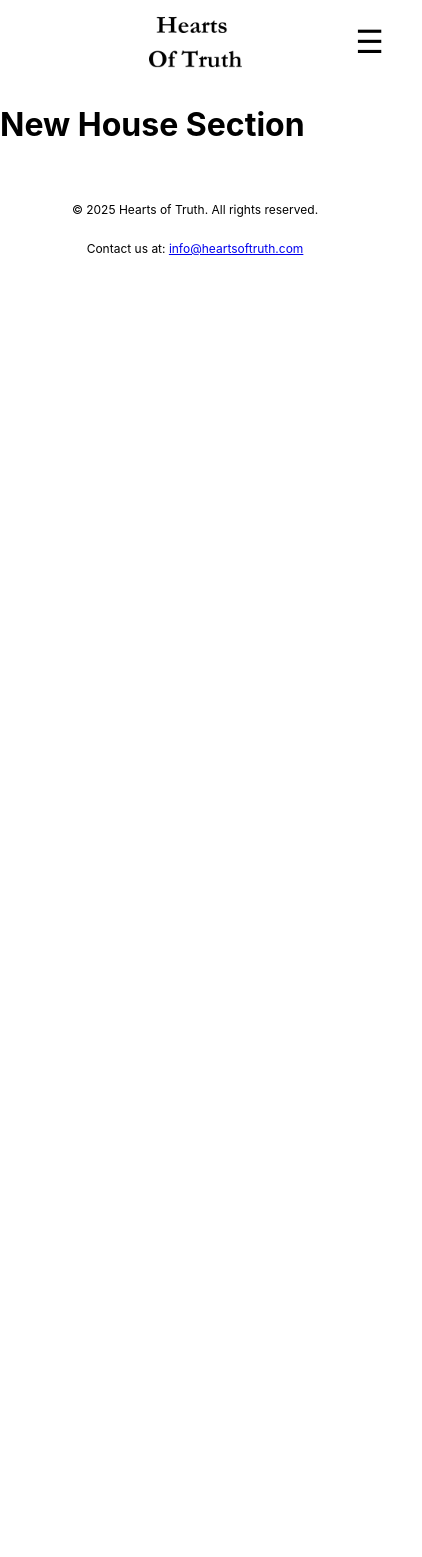
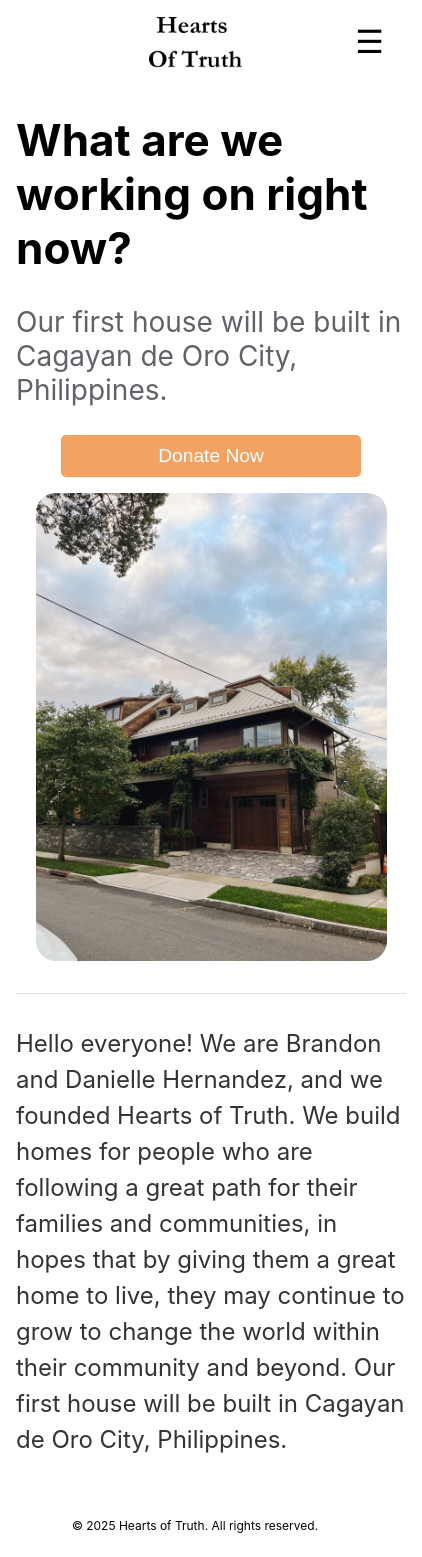
Before and after one commit to brandonhv/heartsOfTruth, a React (Create React App) app in the folder client/: page /newhouse in a window 390 px wide. Shown: the top 1557 px of the page, 422 px wide, since content can reach past the window. Before the commit the page ends 844 px from the top, so only its background shows below. Built offline with nearby package versions, Linux system fonts and the light colour scheme.

Commit message:
Title, subtitles and buttom linked to gofund me has been added

```diff
--- a/client/src/App.css
+++ b/client/src/App.css
@@ -8,10 +8,38 @@
   align-items: center;
   justify-content: flex-end; /* aligns burger right */
   background-color: #ffffff;
-  min-height: 10vh;
+  min-height: 10vh; /* Ensures header is above other content */
+
 }
 
+.mainLogo {
+  position: absolute;
+  left: 50%;
+  transform: translateX(-50%);
+  width: 95px; /* adjust as needed */
 
+}
+
+.bm-header {
+  position: absolute;
+  top: -2%;
+  left: 0;
+  right: -50;
+  display: flex;
+  justify-content: center;
+  pointer-events: none; /* makes sure X stays clickable */
+  z-index: 1;
+  border: none;
+}
+
+.bm-mainLogo {
+  position: absolute;
+  left: 50%;
+  transform: translateX(-50%);
+  width: 95px; /* adjust as needed */
+  border: none;
+
+}
 
 
 
@@ -22,14 +50,10 @@
   justify-content: flex-start;
   margin-left: 5%;
 
+
 }
 
-.mainLogo {
-  position: absolute;
-  left: 50%;
-  transform: translateX(-50%);
-  width: 95px; /* adjust as needed */
-}
+
 
  /* Adding button */
 
@@ -89,6 +113,85 @@
   text-align: center;
 }
 
+.list {
+  list-style-type: none;
+}
+
+.list li {
+  margin-bottom: 1.5rem; /* adds vertical spacing */
+  line-height: 1.6;
+}
+
+
+/* Style for PHONES */
+
+@media (max-width: 480px) {
+  .section-content-container {
+    width: 100%;
+    max-width: 800px;
+    margin: 0 auto;
+    padding: 0 1rem; /* Add horizontal padding */
+    text-align: left; /* Align text to the left */
+  }
+  .titles {
+    text-align: left;
+    font-size: 2.75rem;
+  }
+  .subtitle {
+    text-align: left;
+    font-size: 1.75rem;
+    color: #5f6368;
+  }
+
+  .section-image {
+    display: block;
+    width: 90%;
+    max-width: 90%;
+    height: auto;
+    border-radius: 20px;     /* adds the rounded corners */
+    object-fit: cover;
+    margin : 0 auto; /* centers the image */
+}
+  .colaborate-button {
+    display: block;
+    width: 100%;
+    max-width: 300px;
+    margin: 1rem auto; /* centers the button */
+    padding: 10px 20px;
+    background-color: #f4a261;
+    color: #ffffff;
+    border: none;
+    border-radius: 5px;
+    font-size: 1.2rem;
+    cursor: pointer;
+  }
+
+  .text-content {
+    font-size: 1.50rem;
+    line-height: 1.5;
+    color: #333;
+    margin-top: 1rem;
+  }
+
+  .sub-question {
+    font-size: 1.50rem;
+    line-height: 1.5;
+    color: #333;
+    margin-top: 1rem;
+    font-weight: bold;
+
+  }
+
+  .section-divider {
+  border: none;
+  border-top: 1.75px solid #e0e0e0; /* light gray */
+  margin: 2rem 0;                /* vertical spacing */
+}
+
+
+}
+
+
 
 .about {
   color: black;
@@ -134,31 +237,58 @@
   height: 100%;
   top: 0;
   left: 0;
-  z-index: 1000;
+  z-index: 500;
 }
 
 /* Menu content */
+
 .bm-menu {
-  background: #373a47;
+  background: white;
   display: flex;
   flex-direction: column;
-  justify-content: center;
-  align-items: center;
+  justify-content: flex-start; /* changed from center to top */
+  align-items: flex-end;
+  padding-top: 80px; /* space under the X button */
+  padding-right: 40px;
+}
+
+.bm-items {
+  display: flex;
+  flex-direction: column;        /* stack vertically */
+  align-items: flex-end;         /* align to the right */
+  padding: 2rem;
+
 }
 
 .bm-item {
-  color: white;
-  font-size: 1.5rem;
-  padding: 1rem;
+  display: block;                /* this is what you're missing */
+  color: black;
+  font-size: 1.2rem;
   text-decoration: none;
+  width: 100%;
+  text-align: right;
+  border-bottom: 1px solid rgba(0, 0, 0, 0.1);
+
+
 }
+
+.bm-item:last-child {
+  margin-bottom: 0;
+  border-bottom: none; /* remove border from last item */
+}
+
+.bm-item:first-child {
+  border-top: 1px solid rgba(0, 0, 0, 0.1);
+}
+
+
 
 .bm-overlay {
   background: rgba(0, 0, 0, 0.5);
 }
 
 .bm-cross {
-  background-color: white;  /* The lines of the X */
+  background-color: black;  /* The lines of the X */
 }
 
 .bm-cross-button {
--- a/client/src/Community.jsx
+++ b/client/src/Community.jsx
@@ -1,13 +1,43 @@
+import community from "./photos/community.png"
+
 const Community = () => {
 
     return (
-        <div>
-            <h1>Community Section</h1>
+        <div className="section-content-container">
+            <h1 className="titles">Community</h1>
+            <p className="subtitle"> The Community that we are focusing on helping is in Philipins for our first houses </p>
+            <button
+                className="colaborate-button" onClick={() =>window.open('https://www.gofundme.com/f/hearts-of-truth-changing-communities-one-home-at-a-time',
+                '_blank')}
+                >
+                Donate Now
+            </button>
+             <img src={community} className="section-image" alt="Main House" />
+             <hr className="section-divider" />
+             <div className="text-content">
+                <ul className="list">
+                    <li>
+                        Our primary place will be in the Philippines. The Philippines has a great number of people who are hardworking
+                        but have no place to call home which in this case, is a place where they can rest and feel at peace. Moreover,
+                        many children grow up without a proper roof over their heads, which I think impacts the outcome of their lives greatly.
+                    </li>
+                    <li>
+                        We hope and believe that through creating homes in the Philippines, people will be more encouraged to do what is
+                        right to change the trajectory of their lives. To have a place where they feel safe after long days of work can
+                        refresh them and encourage them to live better lives for the present and future.
+                    </li>
+                    <li>
+                        We want to serve those who we believe have been working very hard but have no homes yet. Many people in the
+                        Philippines who have such characteristics have homes as the least of their concerns, when in actuality, this is
+                        one of the most important needs that we have in life. It is vital to have a place where we feel safe and protected.
+                    </li>
+
+                </ul>
+            </div>
         </div>
 
     )
 
-
 }
 
 export default Community;
--- a/client/src/Construction.jsx
+++ b/client/src/Construction.jsx
@@ -1,8 +1,40 @@
+import construction from './photos/construction.png';
+
 const Construction = () => {
 
     return (
-        <div>
-            <h1>Construction Section</h1>
+        <div className="section-content-container">
+            <h1 className="titles">Construction</h1>
+            <p className="subtitle"> Building from the ground up, making a new construction be a new home for a family. </p>
+            <button
+                className="colaborate-button" onClick={() =>window.open('https://www.gofundme.com/f/hearts-of-truth-changing-communities-one-home-at-a-time',
+                '_blank')}
+                >
+                Donate Now
+            </button>
+            <img src={construction} className="section-image" alt="Main House" />
+            <hr className="section-divider" />
+            <div className="text-content">
+            <ul className="list">
+                <li>
+                    We want to be transparent with the progress of building these houses and update our partners with where we are
+                    with construction, where we are getting our resources and materials, and the amount of time these might take to
+                    finish. We will update all here under our construction section.
+                </li>
+                <li>
+                   We will be having a reference model that the family will have as their final house. They will be able to customize the model
+                   in their own way, within the of the square footage that we will let them know 40sft.
+                   This part is important, so they feel this is their house, when they live in it.
+                </li>
+                <li>
+                    The people that will help in the construction are locals that are expert in the area of construction, so this will
+                    be a community build house that should be accomplished in around 3 months as the goal, with top security measures
+                    to do an accurate and safe job.
+                </li>
+
+            </ul>
+            </div>
+
         </div>
 
     )
--- a/client/src/Content.js
+++ b/client/src/Content.js
@@ -14,38 +14,41 @@ const Content = () => {
         return (
             <div className="content-container">
 
-                <h2>The New House we will Build</h2>
-                <blockquote> The first house we will be build with the help of people and unity </blockquote>
+                <h2>What we are working on right now?</h2>
+                <blockquote> Our first house will be built in Cagayan de Oro City, Philippines. </blockquote>
                 <div className="image-section">
                 <img src={mainImage} className="content-image" alt="Main House" />
                     <button className="learn-more-btn" onClick={() => navigate('/newhouse')}>
                     Learn More <ArrowIcon />
                     </button>
                 </div>
+                <hr className="section-divider" />
 
 
 
                 <h2>Community</h2>
-                <blockquote>"From Comunity we build for comunity we give, one house at it time"</blockquote>
+                <blockquote>The Community that we are focusing on helping is in Philipins for our first houses.</blockquote>
                 <div className="image-section">
                 <img src={community} className="content-image" alt="Main House" />
                     <button className="learn-more-btn" onClick={() => navigate('/community')}>
                     Learn More <ArrowIcon />
                     </button>
                 </div>
+                <hr className="section-divider" />
 
 
                 <h2>Construction</h2>
-                <blockquote>"From Comunity we build for comunity we give, one house at it time"</blockquote>
+                <blockquote> Building from the ground up, making a new construction be a new home for a family.</blockquote>
                 <div className="image-section">
                 <img src={construction} className="content-image" alt="Main House" />
                     <button className="learn-more-btn" onClick={() => navigate('/construction')}>
                     Learn More <ArrowIcon />
                     </button>
                 </div>
+                <hr className="section-divider" />
 
                 <h2>Mission</h2>
-                <blockquote>"From Comunity we build for comunity we give, one house at it time"</blockquote>
+                <blockquote>Making the world a better place by helping families build an awesome team.</blockquote>
                 <div className="image-section">
                 <img src={mission} className="content-image" alt="Main House" />
                     <button className="learn-more-btn" onClick={() => navigate('/mission')}>
--- a/client/src/Mission.jsx
+++ b/client/src/Mission.jsx
@@ -1,8 +1,29 @@
+import mission from './photos/mission.png';
+
 const Mission = () => {
 
     return (
         <div>
-            <h1>Mission Section</h1>
+            <div className="section-content-container">
+            <h1 className="titles">Mission</h1>
+            <p className="subtitle"> Making the world a better place by helping families build an awesome team. </p>
+            <button
+                className="colaborate-button" onClick={() =>window.open('https://www.gofundme.com/f/hearts-of-truth-changing-communities-one-home-at-a-time',
+                '_blank')}
+                >
+                Donate Now
+            </button>
+            <img src={mission} className="section-image" alt="Main House" />
+            <hr className="section-divider" />
+            <h3 className="sub-question">Why are we doing this?</h3>
+            <p className='text-content'>
+                We believe that a home is where everything begins and is the primary place where people are
+                able to rest and feel peace. We believe that the lives of people who are able to live in such an environment are able
+                to also live great lives outside of their homes.As long as they have a place to be at peace in, they are able to
+                foster their creativity, values, and the work that’s being done in themselves, and in turn, take action in the outside
+                world where they can make big impacts and changes.
+            </p>
+        </div>
         </div>
 
     )
--- a/client/src/NewHouse.jsx
+++ b/client/src/NewHouse.jsx
@@ -1,8 +1,21 @@
+import mainImage from './photos/houseBrown.jpg';
+
 const NewHouse = () => {
 
     return (
-        <div>
-            <h1>New House Section</h1>
+        <div className="section-content-container">
+            <h1 className="titles">What are we working on right now?</h1>
+            <p className="subtitle"> Our first house will be built in Cagayan de Oro City, Philippines. </p>
+            <button
+                className="colaborate-button" onClick={() =>window.open('https://www.gofundme.com/f/hearts-of-truth-changing-communities-one-home-at-a-time',
+                '_blank')}
+                >
+                Donate Now
+            </button>
+            <img src={mainImage} className="section-image" alt="Main House" />
+            <hr className="section-divider" />
+            <p className="text-content">Hello everyone! We are Brandon and Danielle Hernandez, and we founded Hearts of Truth. We build homes for people who are following a great path for their families and communities, in hopes that by giving them a great home to live, they may continue to grow to change the world within their community and beyond.
+                Our first house will be built in Cagayan de Oro City, Philippines.</p>
         </div>
 
     )
```
Also changed, not shown: client/src/BurgerSlideMenu.jsx (+13 -3 lines).
